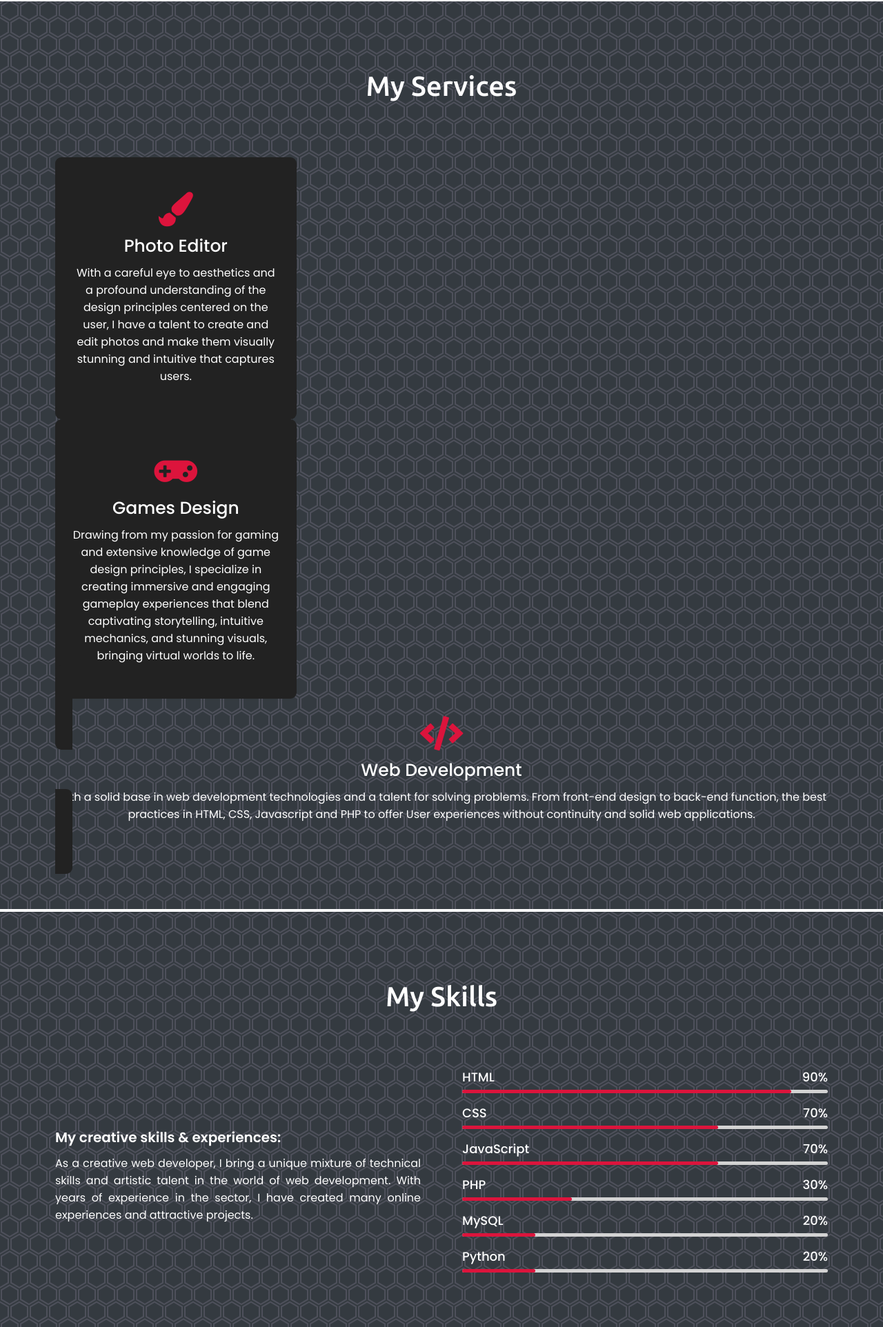
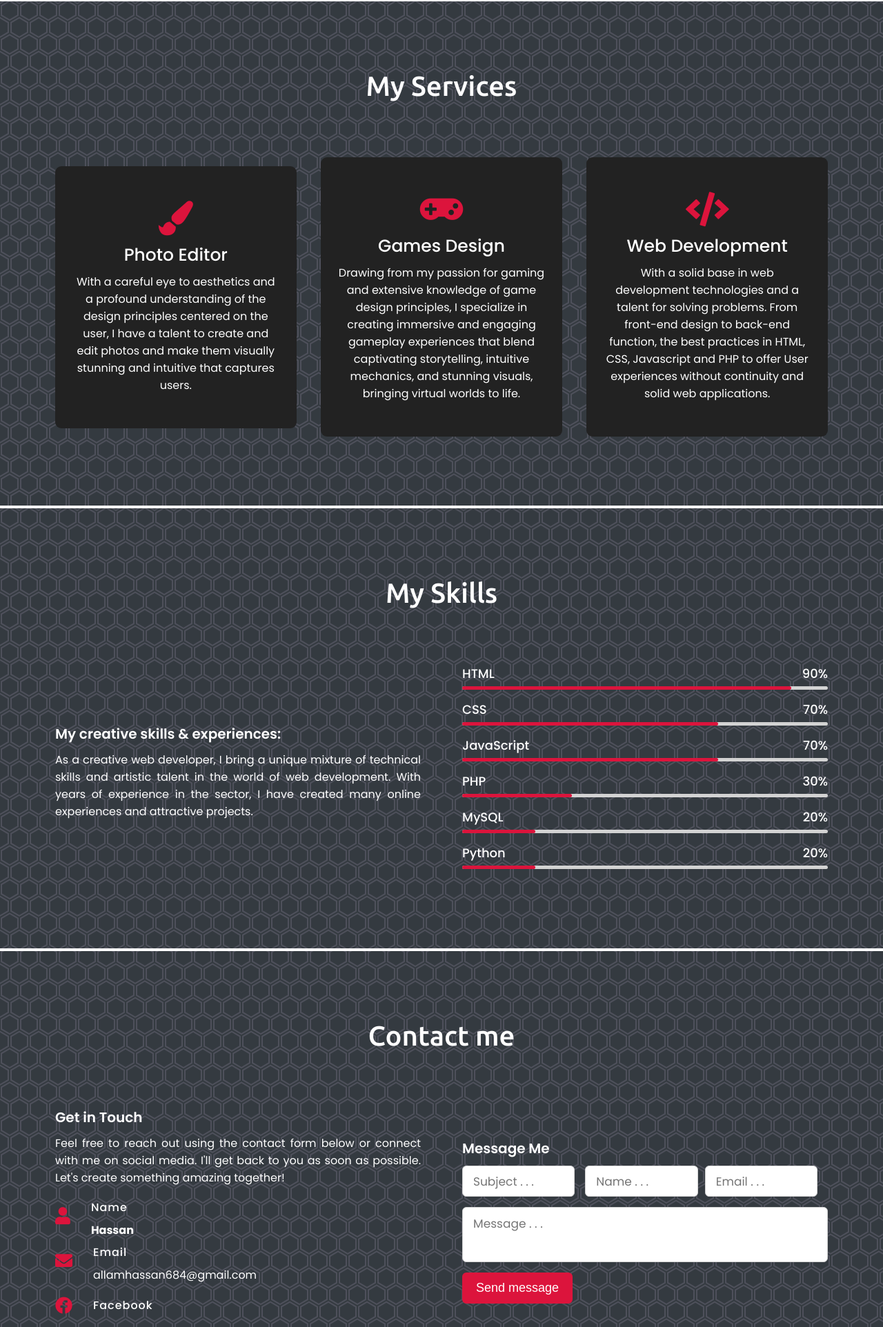
Before and after one commit to Hassann2/h, a PHP site: page / in a window 1280 px wide. Shown: the part 1528-3452 px from the top of the page at 69% size. Run offline with PHP 8.4, Linux system fonts and the light colour scheme.

Commit message:
Update style.css

```diff
--- a/Home/style.css
+++ b/Home/style.css
@@ -75,6 +75,7 @@ footer{
 
 .about .about-content,
 .skills .skills-content,
+.services .serv-content,
 .contact .contact-content{
     display: flex;
     flex-wrap: wrap;
```
